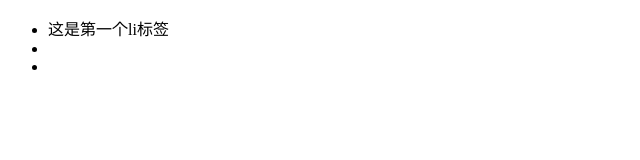
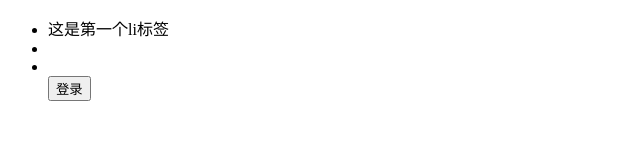
Before and after one commit to meiliuj/git-demo, a plain HTML site: page index.html in a window 1280 px wide. Shown: the whole page, without its empty margins (0-640 px from the left). Drawn offline with Linux system fonts and the light colour scheme.

Commit message:
新增登录

```diff
--- a/index.html
+++ b/index.html
@@ -11,6 +11,7 @@
             <li>这是第一个li标签</li>
             <li></li>
             <li></li>
+            <button>登录</button>
         </ul>
     </div>
 </body>
```
